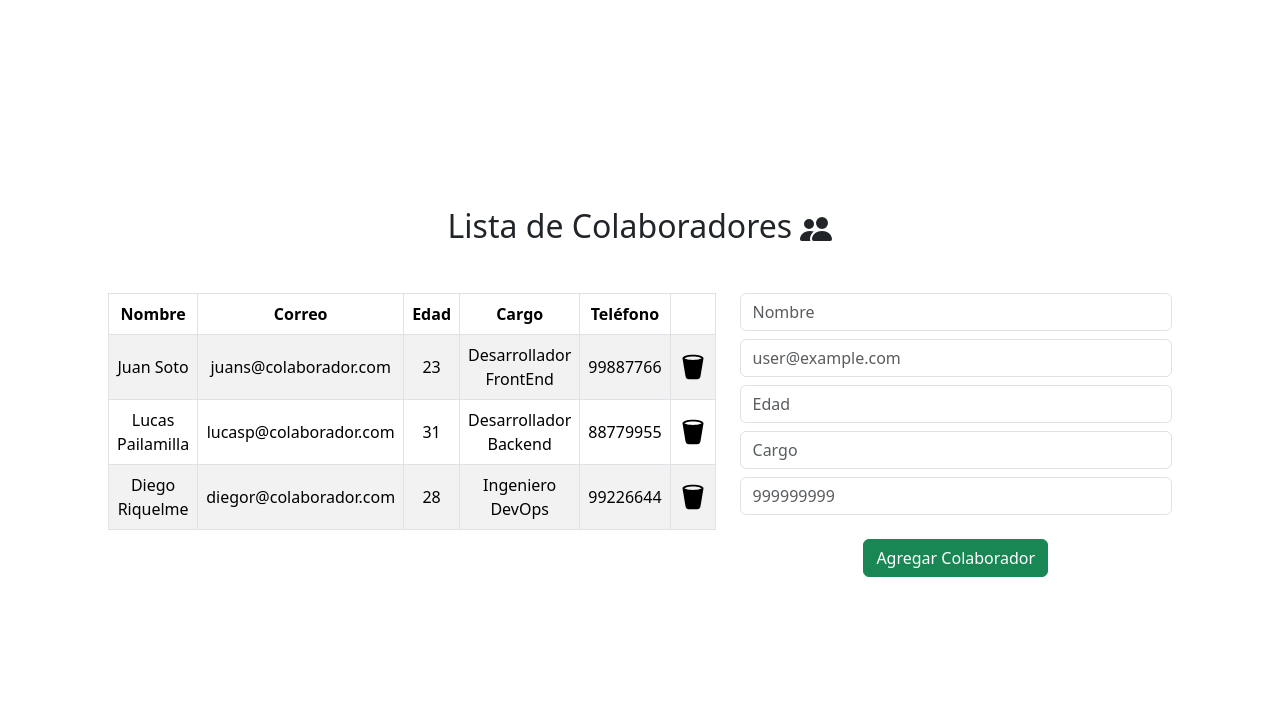
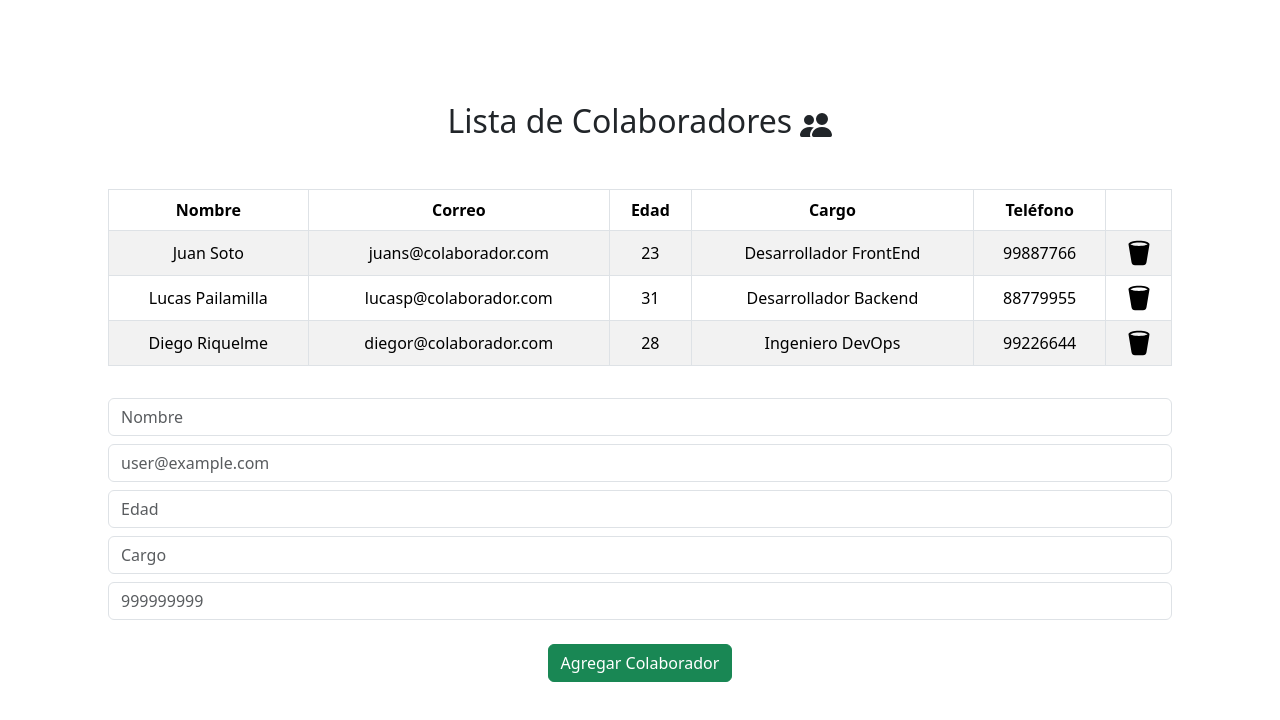
Before and after one commit to pelafustan/intro_react-challenge_03, a React (Vite) app: page / in a window 1280 px wide. Shown: the top 720 px of the page. Built offline with nearby package versions, Linux system fonts and the light colour scheme.

Commit message:
add missing breakpoint to cols

```diff
--- a/src/App.jsx
+++ b/src/App.jsx
@@ -21,7 +21,7 @@ function App() {
       <h2 className="mb-5">Lista de Colaboradores <PeopleFill /></h2>
       <Container fluid>
         <Row>
-          <Col m={12} className="mb-3">
+          <Col xs={12} m={6} className="mb-3">
             <Buscador
               setBusqueda={setBusqueda}
             />
@@ -31,7 +31,7 @@ function App() {
               setColaboradores={setColaboradores}
             />
           </Col>
-          <Col m={12} className="mb-3">
+          <Col xs={12} m={6} className="mb-3">
             <Formulario
               colaboradores={colaboradores}
               setAlerta={setAlerta}
```
